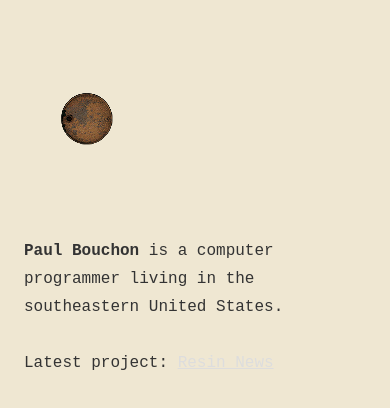
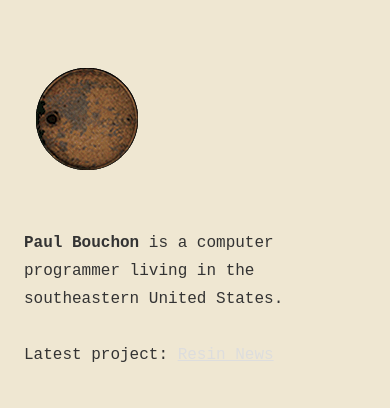
Before and after one commit to bitpshr/bitpshr.net, a website: page public/index.html in a window 390 px wide. Drawn offline with Linux system fonts and the light colour scheme.

Commit message:
Update index.html

```diff
--- a/public/index.html
+++ b/public/index.html
@@ -38,14 +38,13 @@
 			}
 
 			.copy {
-				margin-top: 80px;
+				margin-top: 60px;
 				max-width: 400px;
 			}
 
 			.stage {
 				height: 100%;
 				width: 100%;
-				transform: scale(0.8);
 			}
 
 			.threedee {
@@ -92,16 +91,12 @@
 				}
 
 				.copy {
-					margin-top: 56px;
+					margin-top: 48px;
 				}
 
 				.barrel {
 					height: 125px;
 					width: 125px;
-				}
-
-				.stage {
-					transform: scale(0.5);
 				}
 			}
 
```
